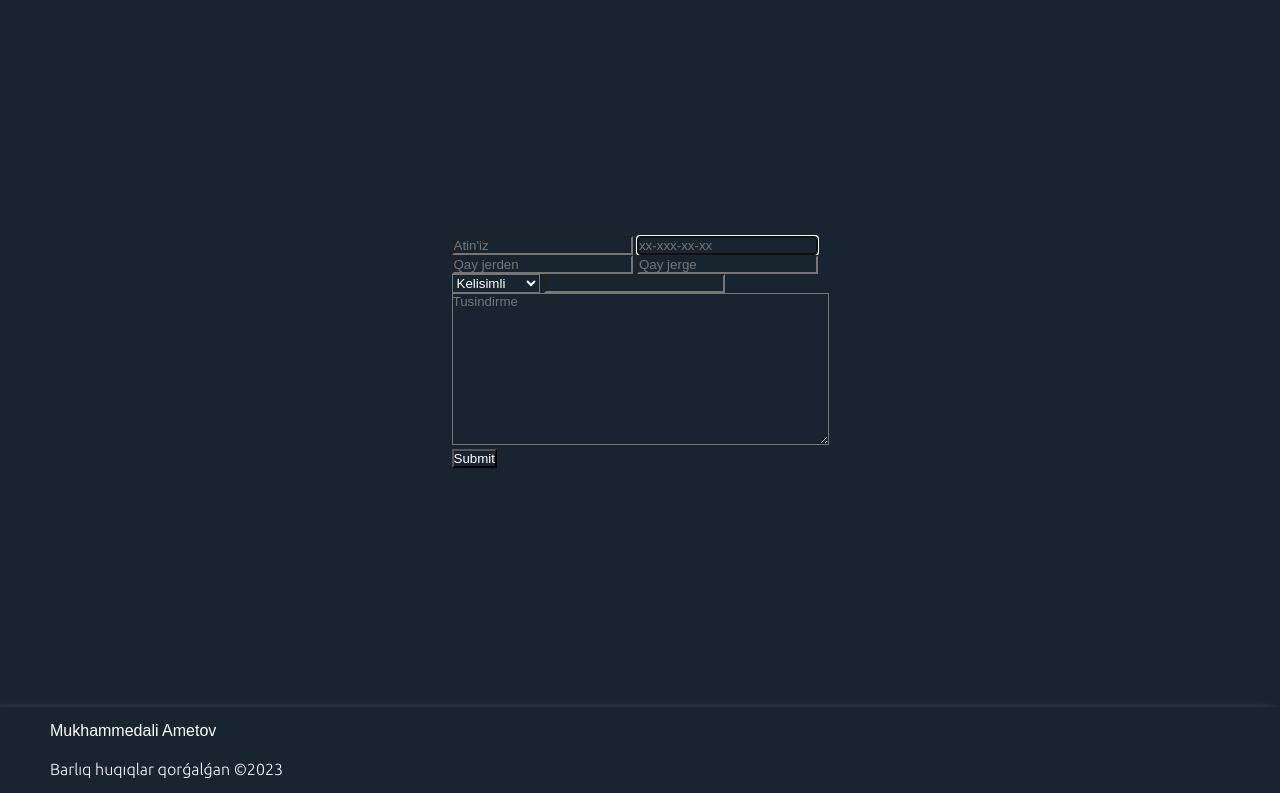
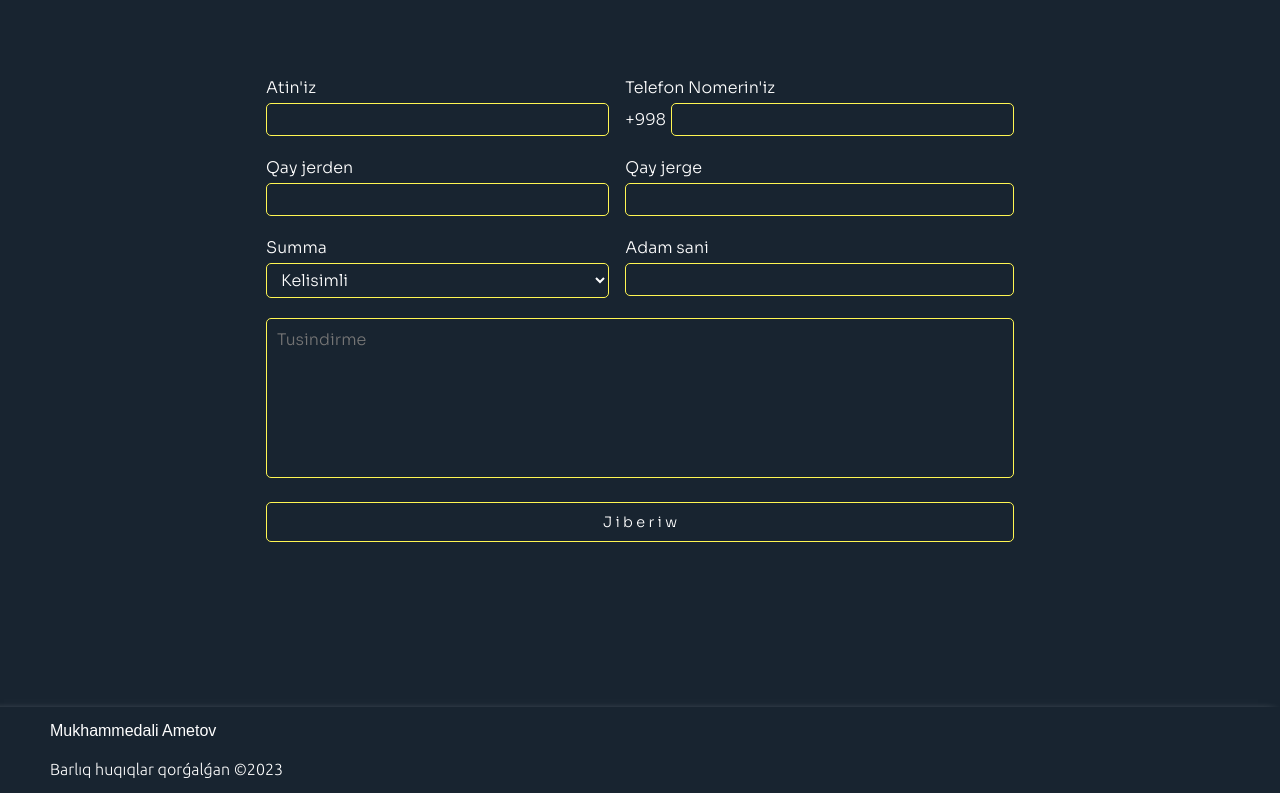
Before and after one commit to mukhammedaliametov/kan-driver, a plain HTML site: page index.html in a window 1280 px wide. Shown: the part 93-886 px from the top of the page. Drawn offline with nearby package versions, Linux system fonts and the light colour scheme.

Commit message:
form style

```diff
--- a/index.html
+++ b/index.html
@@ -62,19 +62,35 @@
     <section class="home">
       <div class="form">
         <form onsubmit=" return sendtelegram()">
-          <input type="text" id="name" placeholder="Atin'iz" required />
+          <div class="inputs">
+            <div class="label">
+              <label for="name">Atin'iz</label>
+              <input type="text" id="name" required />
+            </div>
+            <div class="label">
+              <label for="tel">Telefon Nomerin'iz</label>
+              <div class="tel">
+                <label for="">+998</label>
                 <input
+                  style="margin-left: 5px"
                   type="tel"
                   id="tel"
-            placeholder="xx-xxx-xx-xx"
                   required
                   pattern="[0-9]{2}[0-9]{3}[0-9]{2}[0-9]{2}"
                 />
-          <br />
-          <input type="text" id="text-1" placeholder="Qay jerden" required />
-          <input type="text" id="text-2" placeholder="Qay jerge" required />
-          <br />
-          <select id="moneys" required >
+              </div>
+            </div>
+            <div class="label">
+              <label for="text-1">Qay jerden</label>
+              <input type="text" id="text-1" required />
+            </div>
+            <div class="label">
+              <label for="text-2">Qay jerge</label>
+              <input type="text" id="text-2" required />
+            </div>
+            <div class="label">
+              <label for="moneys">Summa</label>
+              <select id="moneys">
                 <option>Kelisimli</option>
                 <option>3 000 uzs</option>
                 <option>4 000 uzs</option>
@@ -85,25 +101,25 @@
                 <option>9 000 uzs</option>
                 <option>10 000 uzs</option>
               </select>
+            </div>
+            <div class="label">
+              <label for="person">Adam sani</label>
               <input type="number" id="person" required />
-          <br />
+            </div>
+          </div>
           <textarea
             name="message"
             id="message"
-            cols="45"
-            rows="10"
             placeholder="Tusindirme"
-          ></textarea>
-          <br />
-          <input type="submit" value="Submit" id="btn">
+          ></textarea
+          ><br />
+          <input type="submit" value="J i b e r i w" id="btn" />
         </form>
       </div>
     </section>
     <!-- Start of footer -->
     <footer>
-        <a href="" class="creater">
-          Mukhammedali Ametov
-        </a>
+      <a href="" class="creater"> Mukhammedali Ametov </a>
       <div class="second">Barlıq huqıqlar qorǵalǵan ©2023</div>
     </footer>
     <script src="./js/sendtelegram.js"></script>
--- a/sass/global.scss
+++ b/sass/global.scss
@@ -179,18 +179,80 @@ $globalFont2: "Sora", sans-serif;
 
 // Home style
 .home {
-  height: 100vh;
+  min-height: 100vh;
   display: flex;
-  justify-content: space-evenly;
+  justify-content: center;
   align-items: center;
-  padding: 0px 30px;
-  padding-top: 90px;
-}
-
-// Drivers style
-#drivers{
-  text-align: center;
-  height: calc(100vh - 100px);
+  .form{
+    width: 60%;
+    padding: 10px;
+    margin: 0px 20px;
+    .inputs{
+      display: grid;
+      grid-template-columns: auto auto;
+      gap: 1rem;
+      .label{
+        display: flex;
+        flex-direction: column;
+        width: 100%;
+        .tel{
+          display: flex;
+          align-items: center;
+        }
+        label{
+          font-family: $globalFont2;
+          padding: 5px 0px;
+        }
+        input{
+          width: 100%;
+          padding: 5px 10px;
+          font-family: $globalFont2;
+          font-size: 1rem;
+          outline: none;
+          border-radius: 5px;
+          border: 1px solid $globalColor2;
+        }
+        select{
+          @extend input;
+          option{
+            font-family: $globalFont2;
+            &:hover{
+              background: $globalColor3;
+            }
+          }
+        }
+      }
+    }
+    textarea{
+      width: 100%;
+      margin: 20px 0px;
+      height: 20vh;
+      resize: none;
+      border-radius: 5px;
+      outline: none;
+      border: 1px solid $globalColor2;
+      padding: 10px;
+      font-family: $globalFont2;
+      font-size: 1rem;
+    }
+    #btn{
+      width: 100%;
+      padding: 10px 0px;
+      border: 1px solid $globalColor2;
+      font-family: $globalFont2;
+      border-radius: 5px;
+      font-size: .9rem;
+      cursor: pointer;
+      &:hover{
+        background: $globalColor2;
+        color: $globalColor;
+      }
+      &:active{
+        background: transparent;
+        color: $simpleColor;
+      }
+    }
+  }
 }
 
 // Footer style
```
Also changed, not shown: css/style.css, 1 other file. Lines whose indentation alone changed are shown as unchanged.
